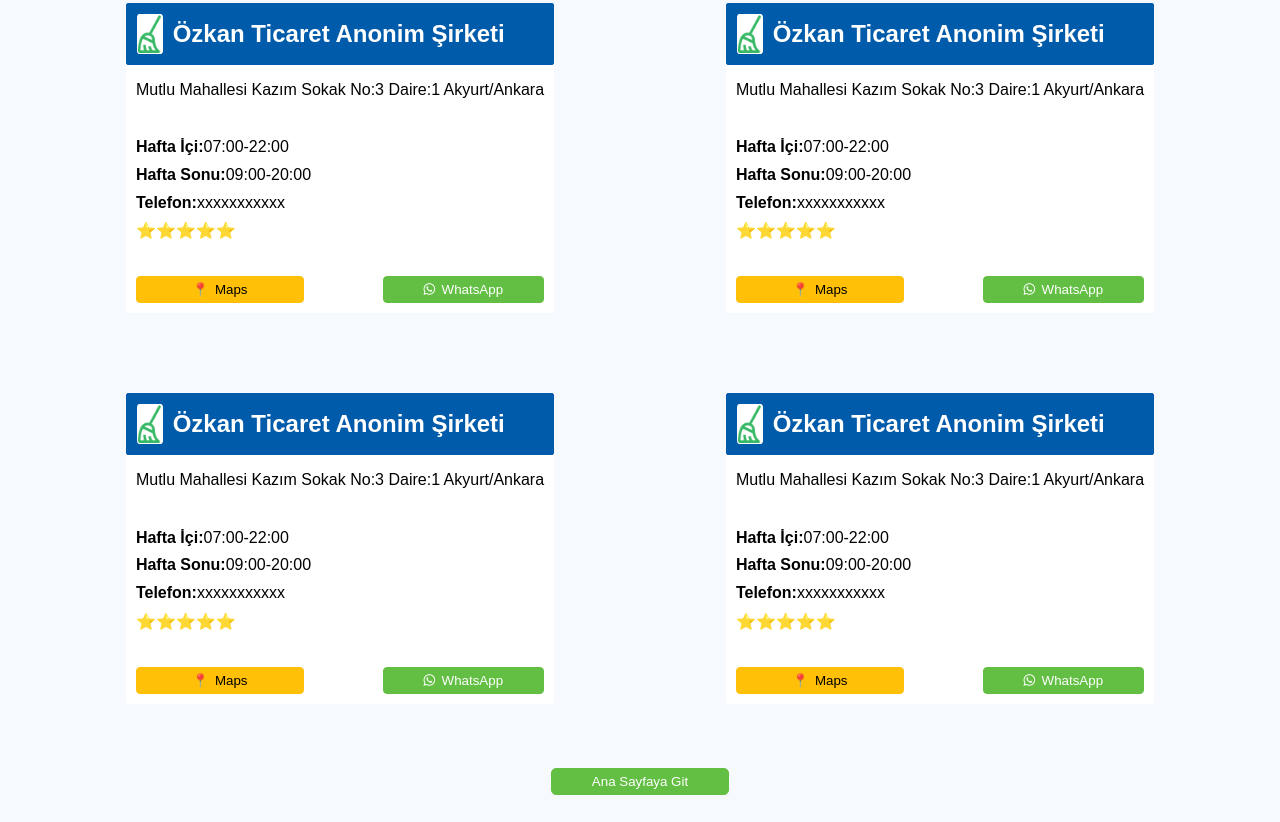
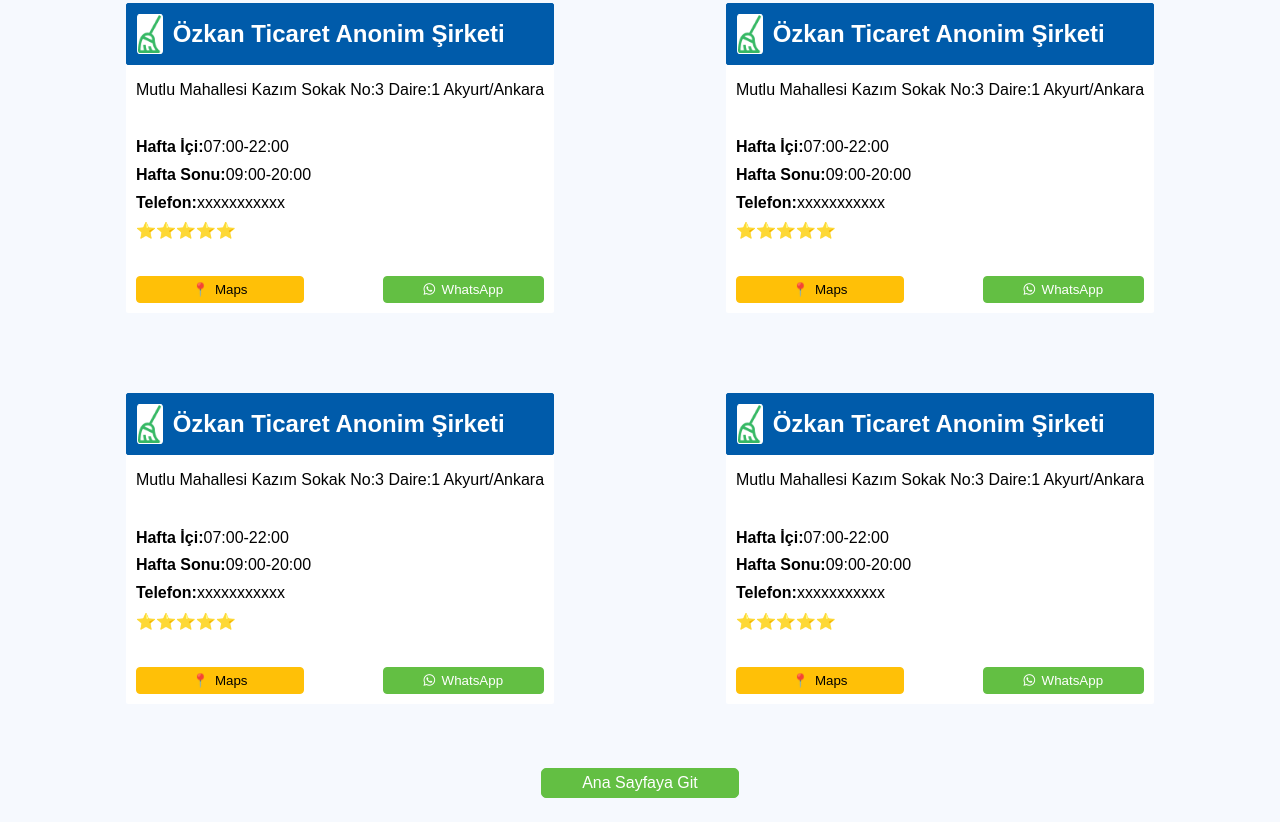
Before and after one commit to selcuk-code-mod/New-Project, a plain HTML site: page homepage/temizlik/akyurt/index.html in a window 1280 px wide. Shown: the part 1041-1863 px from the top of the page. Drawn offline with nearby package versions, Linux system fonts and the light colour scheme; files whose address does not match are found by name.

Commit message:
last edited

```diff
--- a/homepage/temizlik/akyurt/index.html
+++ b/homepage/temizlik/akyurt/index.html
@@ -371,7 +371,7 @@
         </div>
         <a href="/homepage/index.html">
           <div class="homepage-button-head">
-            <button class="homepage-button">Ana Sayfaya Git</button>
+            <span class="homepage-button">Ana Sayfaya Git</span>
           </div>
         </a>
       </div>
```
